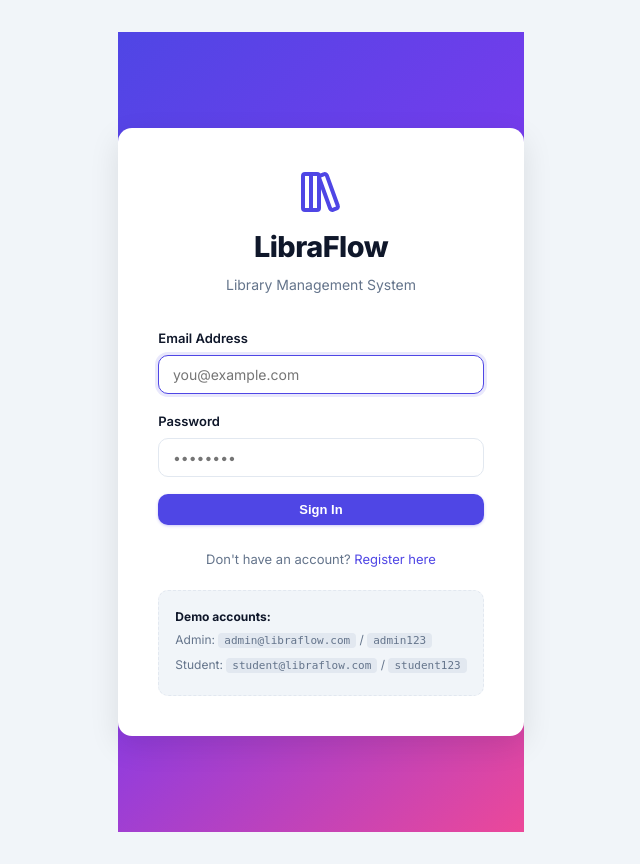
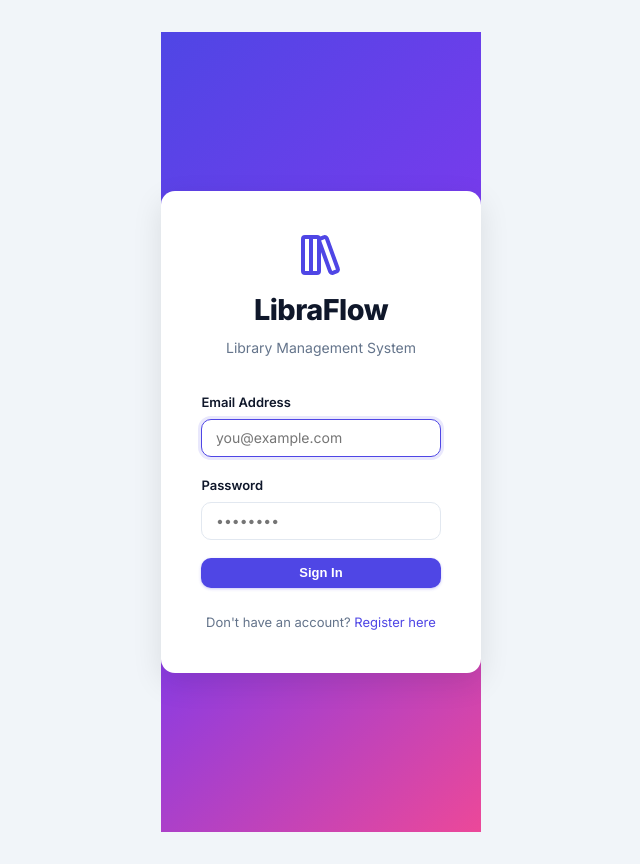
Before and after one commit to Aryankanani1/LibraFlow, a Flask app: page /login in a window 1280 px wide. Shown: the whole page, without its empty margins (319-959 px from the left). Run offline with Flask 3, Linux system fonts and the light colour scheme.

Commit message:
Remove demo credentials from login page

```diff
--- a/templates/login.html
+++ b/templates/login.html
@@ -26,11 +26,6 @@
       <p>Don't have an account? <a href="{{ url_for('auth.register') }}">Register here</a></p>
     </div>
 
-    <div class="demo-credentials">
-      <p><strong>Demo accounts:</strong></p>
-      <p>Admin: <code>admin@libraflow.com</code> / <code>admin123</code></p>
-      <p>Student: <code>student@libraflow.com</code> / <code>student123</code></p>
-    </div>
   </div>
 </div>
 {% endblock %}
```
